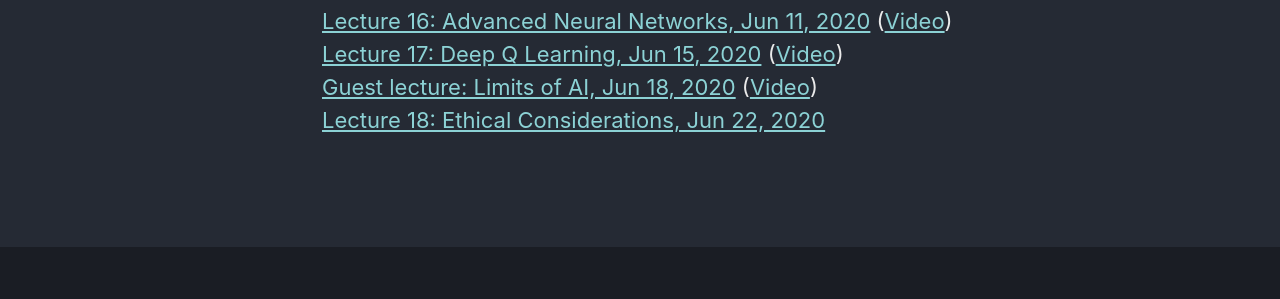
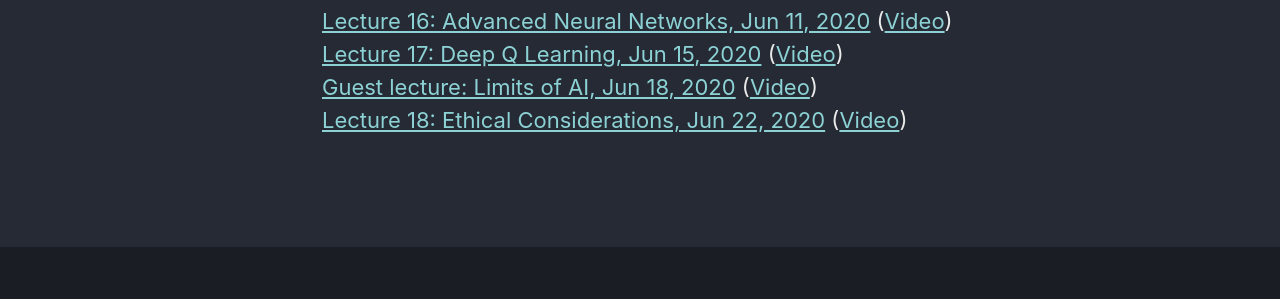
Before and after one commit to yawgmoth/CI-0129, a Jekyll site: the page built from _pages/slides.html, in a window 1280 px wide. Shown: the part 818-1117 px from the top of the page. Built offline with Jekyll 4.4.1, drawn with Linux system fonts in a browser that asks for light colours; cached includes are drawn as plain includes; nearby versions of some CDN libraries.

Commit message:
add video

```diff
--- a/_pages/slides.html
+++ b/_pages/slides.html
@@ -27,4 +27,4 @@ categories: [frontpage]
 <a href="lecture16.html">Lecture 16: Advanced Neural Networks, Jun 11, 2020</a> (<a href="https://www.youtube.com/watch?v=-nwqdQSbPvw">Video</a>) <br/>
 <a href="lecture17.html">Lecture 17: Deep Q Learning, Jun 15, 2020</a> (<a href="https://www.youtube.com/watch?v=zd04MX2m66s">Video</a>) <br/>
 <a href="/CI-0129/assets/pdf/ailimits.pdf">Guest lecture: Limits of AI, Jun 18, 2020</a> (<a href="https://drive.google.com/file/d/1PAqcuCMpP1CvpcGTUgXtMOMZ-7j99-rQ/view?usp=sharing">Video</a>) <br/>
-<a href="lecture18.html">Lecture 18: Ethical Considerations, Jun 22, 2020</a> <br/>
+<a href="lecture18.html">Lecture 18: Ethical Considerations, Jun 22, 2020</a> (<a href="https://www.youtube.com/watch?v=v6VU7PQzhNY">Video</a>)<br/>
```
